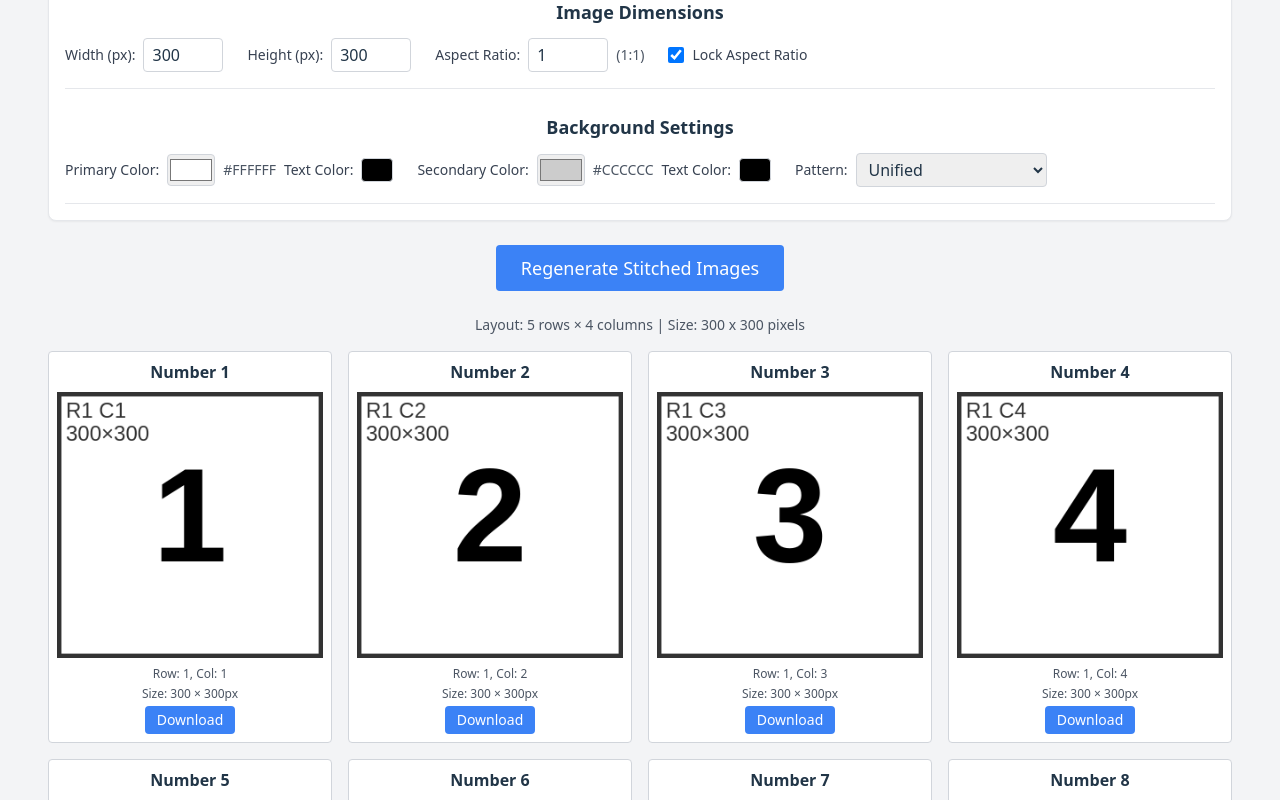
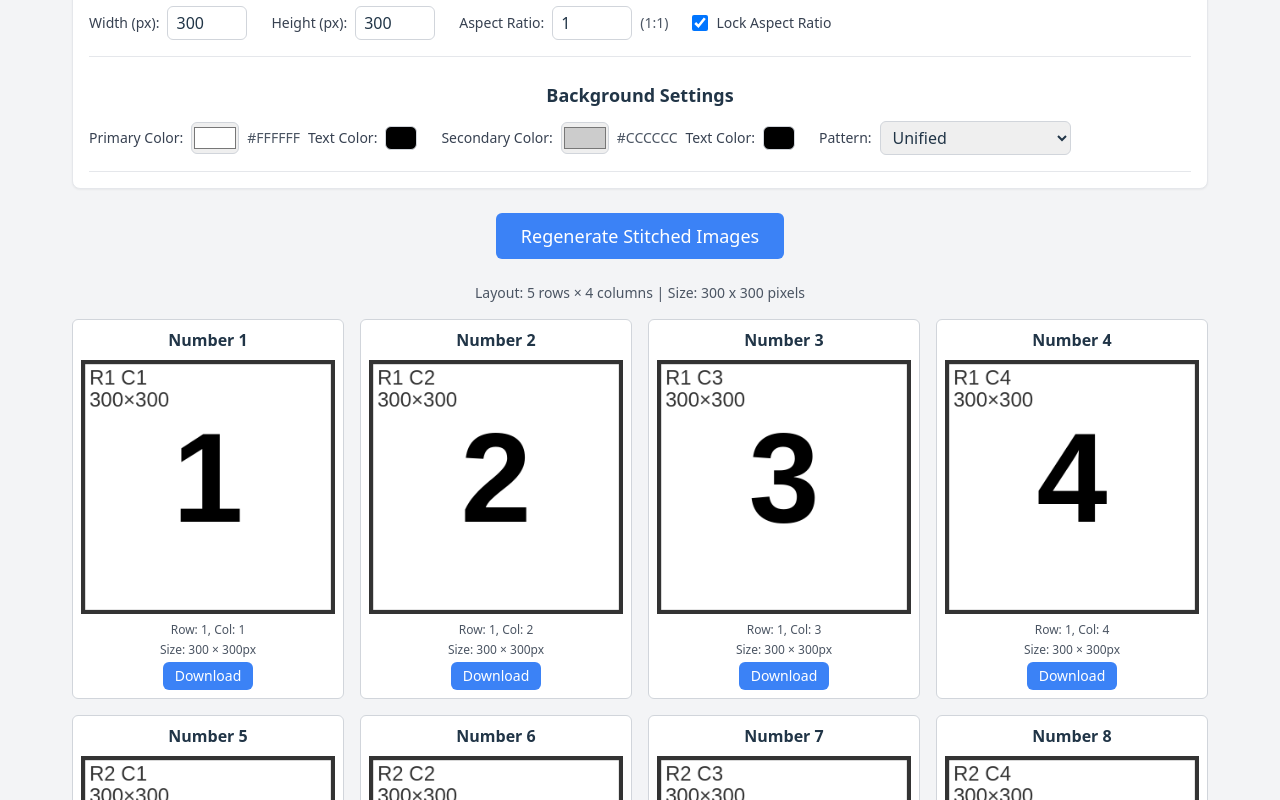
Before and after one commit to ue-too/tile-image-generator, a React (Vite) app: page / in a window 1280 px wide. Shown: the part 280-1080 px from the top of the page. Built offline with nearby package versions, Linux system fonts and the light colour scheme.

Commit message:
Center the preview tile images section horizontally and add max-width constraint

```diff
--- a/src/TileGenerator.tsx
+++ b/src/TileGenerator.tsx
@@ -630,7 +630,8 @@ const NumberGenerator: React.FC = () => {
         className="hidden"
       />
 
-      <div className={`grid gap-4`} style={{ gridTemplateColumns: `repeat(${numColumns}, 1fr)` }}>
+      <div className="flex justify-center">
+        <div className={`grid gap-4 max-w-[90vw]`} style={{ gridTemplateColumns: `repeat(${numColumns}, 1fr)` }}>
           {allImages.map((img, index) => {
             const row = Math.floor(index / numColumns) + 1;
             const col = (index % numColumns) + 1;
@@ -663,6 +664,7 @@ const NumberGenerator: React.FC = () => {
             );
           })}
         </div>
+      </div>
 
       {/* Stitched Preview Section */}
       <div className="mt-8 w-full">
--- a/src/index.css
+++ b/src/index.css
@@ -69,3 +69,54 @@ button:focus-visible {
     background-color: #f9f9f9;
   }
 }
+
+/* Utility classes */
+.container {
+  max-width: 1200px;
+  margin: 0 auto;
+  padding: 0 1rem;
+}
+
+.flex {
+  display: flex;
+}
+
+.flex-col {
+  flex-direction: column;
+}
+
+.items-center {
+  align-items: center;
+}
+
+.justify-center {
+  justify-content: center;
+}
+
+.gap-4 {
+  gap: 1rem;
+}
+
+.mt-4 {
+  margin-top: 1rem;
+}
+
+.mb-4 {
+  margin-bottom: 1rem;
+}
+
+.p-4 {
+  padding: 1rem;
+}
+
+.rounded {
+  border-radius: 0.375rem;
+}
+
+.bg-white {
+  background-color: white;
+}
+
+.shadow {
+  box-shadow: 0 1px 3px 0 rgb(0 0 0 / 0.1), 0 1px 2px -1px rgb(0 0 0 / 0.1);
+}
--- a/tailwind.config.js
+++ b/tailwind.config.js
@@ -2,10 +2,7 @@
 export default {
   content: [
     "./index.html",
-    "./src/**/*.{js,jsx,ts,tsx,css,scss,sass}",
-    "./src/components/**/*.{js,jsx,ts,tsx,css,scss,sass}",
-    "./src/pages/**/*.{js,jsx,ts,tsx,css,scss,sass}",
-    "./src/assets/**/*.{js,jsx,ts,tsx,css,scss,sass}",
+    "./src/**/*.{js,ts,jsx,tsx}",
   ],
   theme: {
     extend: {},
```
Lines whose indentation alone changed are shown as unchanged.
